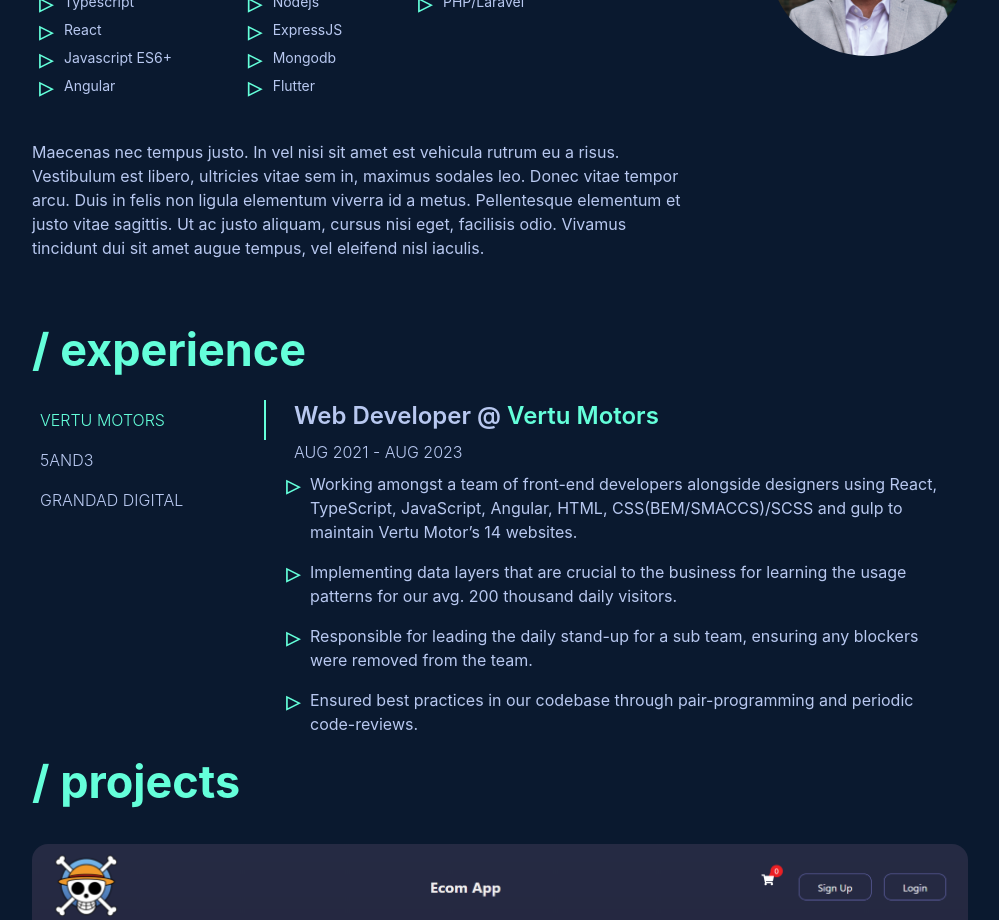
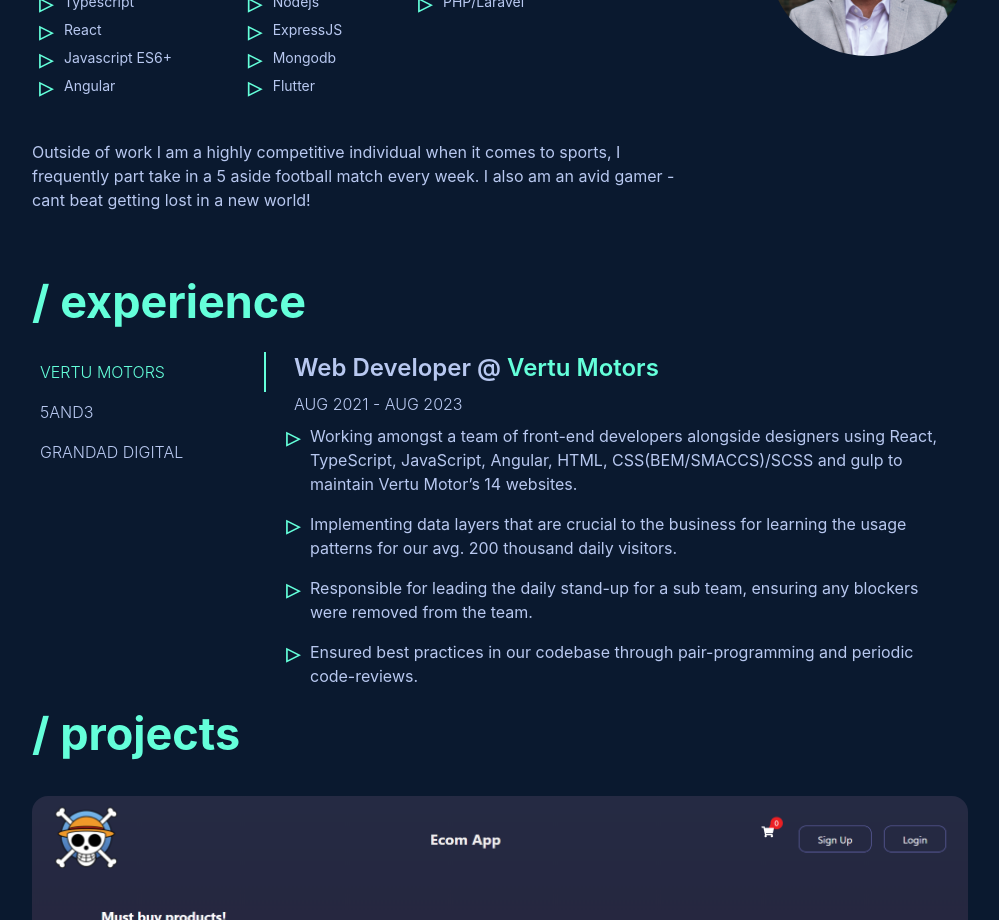
Before and after one commit to AneezAmja/Aneez, a React (Vite) app: page / in a window 1280 px wide. Shown: the part 1020-1940 px from the top of the page, without its empty margins (140-1139 px from the left). Built offline with nearby package versions, Linux system fonts and the light colour scheme.

Commit message:
updated text

```diff
--- a/src/components/About.tsx
+++ b/src/components/About.tsx
@@ -3,7 +3,6 @@ import ListItem from "./ListItem";
 import FadeIn from "./FadeIn";
 // @ts-ignore
 import ProfilePicture from "../assets/DSC03453_LR_FULL_RES-min.jpg";
-
 
 const About = () => {
   return (
@@ -17,7 +16,6 @@ const About = () => {
 
       <div className="flex justify-between">
         <div className="w-full md:w-[70%]">
-
           <FadeIn dir="left">
             <div className="py-5">
               I am a Front-End Developer specialising in Typescript, React and
@@ -29,7 +27,6 @@ const About = () => {
 
           <FadeIn>
             <div className="flex justify-between w-full py-2 px-4 md:py-5 lg:w-[80%]">
-
               <span className="relative">
                 <ListItem>Typescript</ListItem>
                 <ListItem>React</ListItem>
@@ -52,19 +49,12 @@ const About = () => {
 
           <FadeIn>
             <p className="py-5">
-            Maecenas nec tempus justo. In vel nisi sit amet est vehicula rutrum
-            eu a risus. Vestibulum est libero, ultricies vitae sem in, maximus
-            sodales leo. Donec vitae tempor arcu. Duis in felis non ligula
-            elementum viverra id a metus. Pellentesque elementum et justo vitae
-            sagittis. Ut ac justo aliquam, cursus nisi eget, facilisis odio.
-            Vivamus tincidunt dui sit amet augue tempus, vel eleifend nisl
-            iaculis.
+              Outside of work I am a highly competitive individual when it comes to sports, I frequently part take in a 5
+              aside football match every week. I also am an avid gamer - cant beat getting lost in a new world!
             </p>
           </FadeIn>
-
         </div>
         <FadeIn duration={1200} dir="right">
-
           <div className="w-[200px] h-[200px] rounded-full overflow-hidden hidden md:block duration-500 ease-in-out transform transition-transform hover:grayscale hover:scale-110 cursor-pointer">
             <img
               src={ProfilePicture}
@@ -73,7 +63,6 @@ const About = () => {
             />
           </div>
         </FadeIn>
-
       </div>
     </div>
   );
```
Lines whose indentation alone changed are shown as unchanged.
